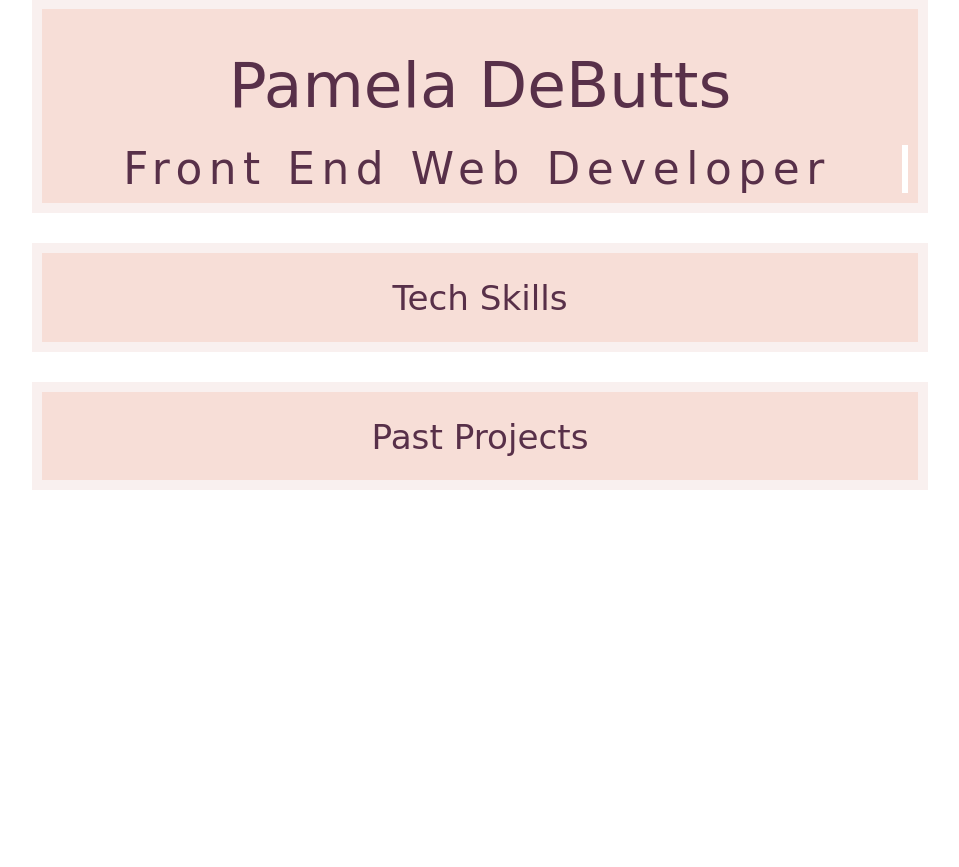
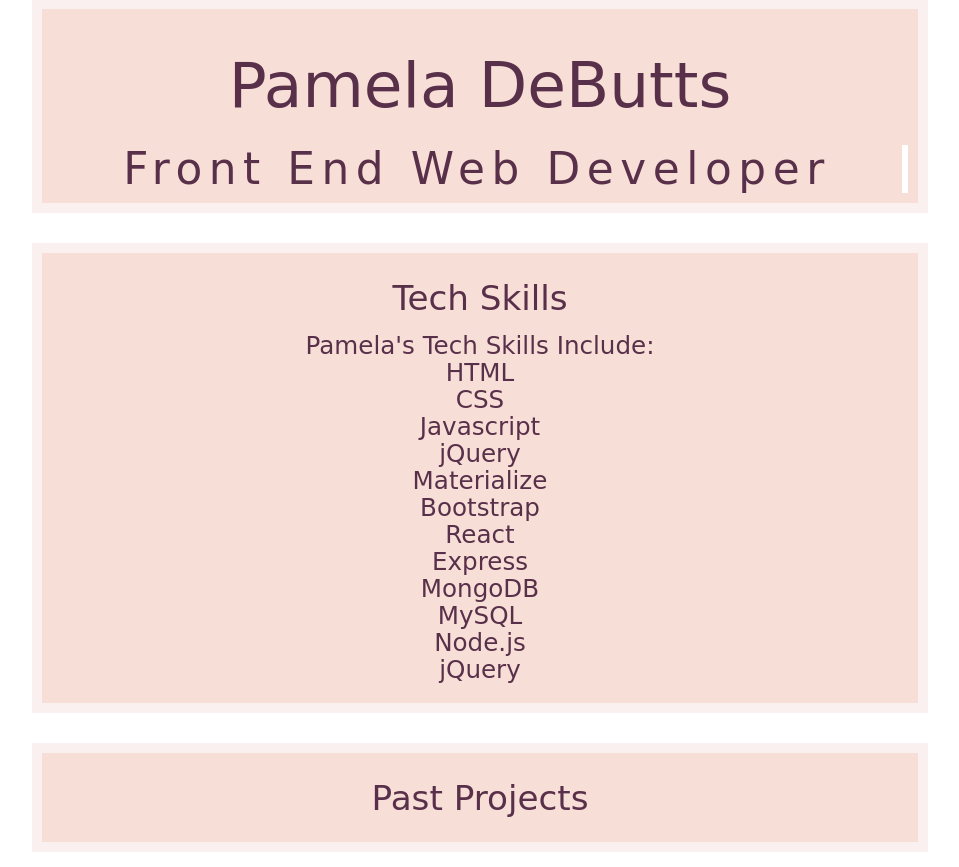
Before and after one commit to harendranathvegi9/devportfolio, a PHP site: page /html/skills.html in a window 1280 px wide. Shown: the part 84-951 px from the top of the page, without its empty margins (160-1119 px from the left). Before the commit the page ends 574 px from the top, so only its background shows below. Run offline with PHP 8.4, Linux system fonts and the light colour scheme; some libraries are stand-ins or nearby versions; some web fonts are replaced.

Commit message:
added javascript function to enable rotating text on skills page

```diff
--- a/css/dev.css
+++ b/css/dev.css
@@ -5,15 +5,6 @@
 	text-align: center;
 }
 
-.tabs{
-	background-color: #f7dad2;
-}
-
-#top{
-	color: white;
-	font-weight: bold;
-
-}
 #name{
 	background-color: #f7dad2;
 	color: #421431;
@@ -89,7 +80,6 @@
 }
 
 
-
 /*CONTACT PAGE END CSS*/
 
 
@@ -113,3 +103,8 @@
 	padding: 10px;
 	opacity: .88;
 }
+
+/*   this makes the project links fan out*/
+
+
+/*END OF SKILLS/PROJECT PAGE CSS*/
--- a/html/bio.html
+++ b/html/bio.html
@@ -37,8 +37,8 @@
 	<h3>Bio</h3>
 	<h5>Pamela is an entertainer turned developer.  Being a very creative and sociable person, Pamela has spent the majority of her adult life in both show business and customer service.</h5>
 	<h5>In recent years, Pamela was looking for a career change that would give her the intellectual and creative stimulation that she craves.  That is when she discovered web development.</h5>
-	<h5>Already being a Rutgers alumni, Pamela got accepted into the Rutgers Coding Bootcamp program. It is an intense, 24 week program that teaches students the skills needed to become a successful full stack web developer.  In this program, she found a new creative passion, especially in front end web development.</h5>
-	<h5>Pamela has been able to apply her unique background and experience to her career as a developer. This experience involving customer service, art, comedy, psychology, marketing, public speaking and economics have all been invaluable to her work as a developer. She now would love to bring her skills and unique perspective to you.</h5>
+	<h5>Already being a Rutgers alumni, Pamela got accepted into the Rutgers Coding Bootcamp program. It is an intense, 24 week program that teaches students the skills needed to become a successful full stack web developer.  In this program, she found a new creative passion in developing.</h5>
+	<h5>Pamela has been able to apply her unique background and experience to her career as a developer. This experience involving customer service, art, comedy, psychology, marketing, public speaking and economics have all been invaluable to her in the world of development. She would now love to bring her skills and unique perspective to you.</h5>
 
 </div>
 
--- a/html/contact.html
+++ b/html/contact.html
@@ -14,7 +14,6 @@
   <script src="https://cdnjs.cloudflare.com/ajax/libs/materialize/0.98.0/js/materialize.min.js"></script>
 </head>
 <body>
-
   <div class="row" id="navigation">
     <div class="col s12">
       <ul class="tabs">
--- a/html/skills.html
+++ b/html/skills.html
@@ -39,12 +39,27 @@
 <div class="section">
   <div class="container" id="techSkills">
     <h4>Tech Skills</h4>
+    <h5>Pamela's Tech Skills Include:<div id="rotate">
+    <div>HTML</div>
+     <div>CSS</div>
+     <div>Javascript</div>
+     <div>jQuery</div>
+     <div>Materialize</div>
+     <div>Bootstrap</div>
+     <div>React</div>
+     <div>Express</div>
+     <div>MongoDB</div>
+     <div>MySQL</div>
+     <div>Node.js</div>
+     <div>jQuery</div>
+      </div> </h5>
   </div>
 </div>
 
 <div class="section">
 <div class="container" id="projects">
   <h4>Past Projects</h4>
+
 </div>
 </div>
 
--- a/js/dev.js
+++ b/js/dev.js
@@ -3,3 +3,43 @@
   $(document).ready(function(){
     $('ul.tabs').tabs('select_tab', 'tab_id');
   });
+
+  //text rotator
+
+  (function($){
+    $.fn.extend({
+        rotaterator: function(options) {
+
+            var defaults = {
+                fadeSpeed: 500,
+                pauseSpeed: 100,
+				child:null
+            };
+
+            var options = $.extend(defaults, options);
+
+            return this.each(function() {
+                  var o =options;
+                  var obj = $(this);
+                  var items = $(obj.children(), obj);
+				  items.each(function() {$(this).hide();})
+				  if(!o.child){var next = $(obj).children(':first');
+				  }else{var next = o.child;
+				  }
+				  $(next).fadeIn(o.fadeSpeed, function() {
+						$(next).delay(o.pauseSpeed).fadeOut(o.fadeSpeed, function() {
+							var next = $(this).next();
+							if (next.length == 0){
+									next = $(obj).children(':first');
+							}
+							$(obj).rotaterator({child : next, fadeSpeed : o.fadeSpeed, pauseSpeed : o.pauseSpeed});
+						})
+					});
+            });
+        }
+    });
+})(jQuery);
+
+ $(document).ready(function() {
+        $('#rotate').rotaterator({fadeSpeed:500, pauseSpeed:100});
+ });
```
